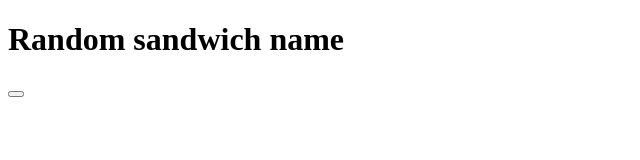
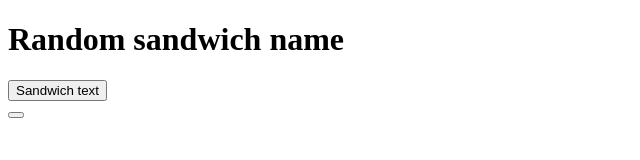
Before and after one commit to MrFriday1/MS-website, a plain HTML site: page index.html in a window 1280 px wide. Shown: the whole page, without its empty margins (0-640 px from the left). Drawn offline with Linux system fonts and the light colour scheme.

Commit message:
Update index.html

```diff
--- a/index.html
+++ b/index.html
@@ -9,6 +9,10 @@
 <body>
     <h1>Random sandwich name</h1>
 
+    <div>
+    <button>Sandwich text</button>
+    <div>
+
     <button></button>
 </body>
 </html>
```
